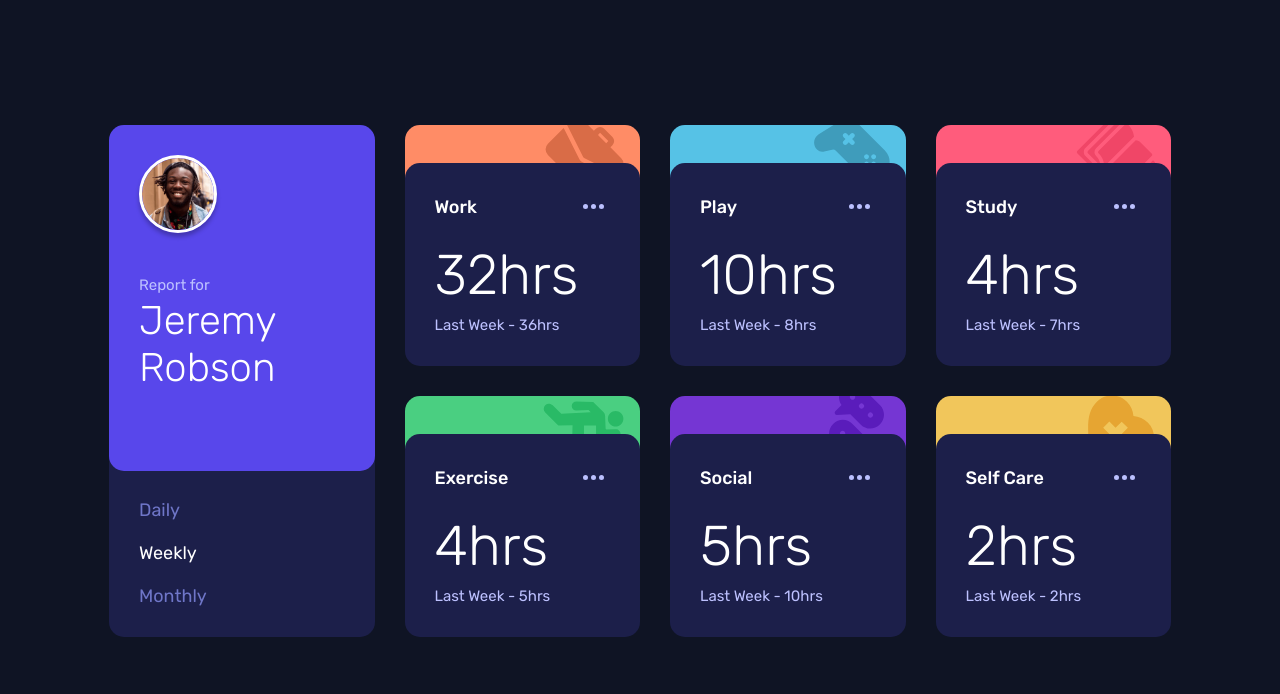
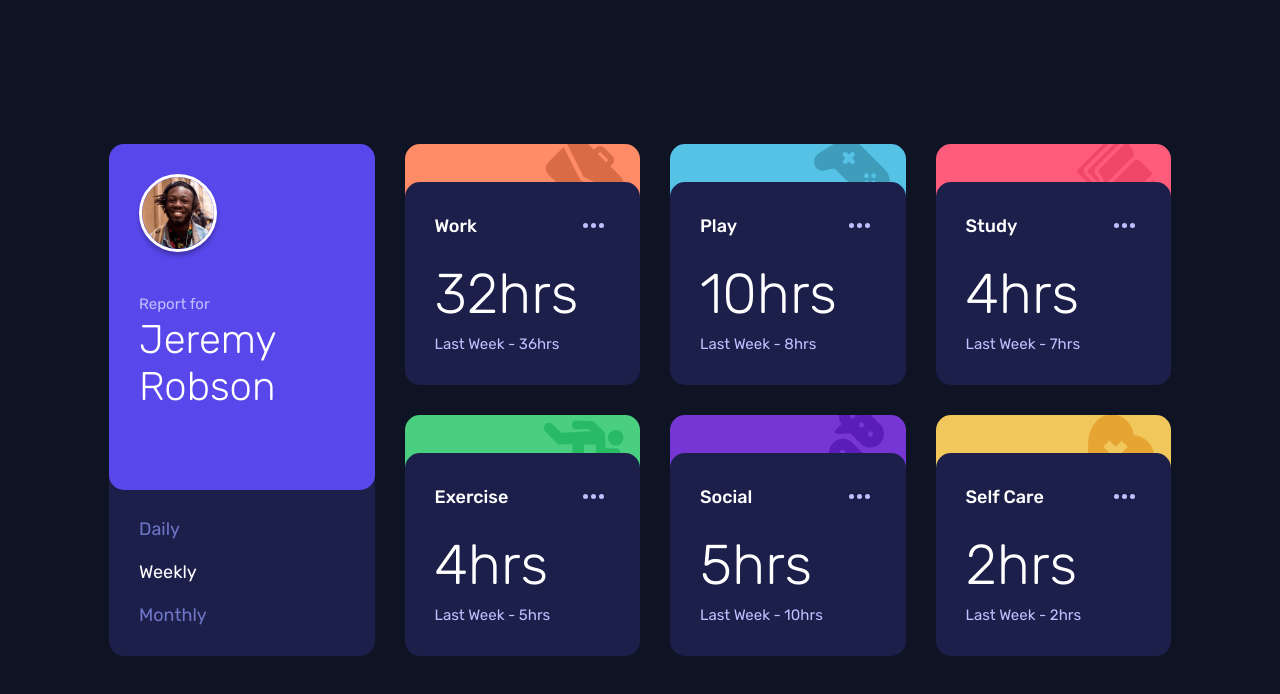
Before and after one commit to MaxCoder-mc/Time-tracking-dashboard, a plain HTML site: page index.html in a window 1280 px wide. Drawn offline with Linux system fonts and the light colour scheme.

Commit message:
Update style.css

```diff
--- a/style.css
+++ b/style.css
@@ -277,6 +277,7 @@ input[type="radio"]:checked + label {
   }
   .dashboard {
     max-width: 69.375rem; /* 1110px */
+    padding-block: 2.375rem 0;
 
     display: flex;
     justify-content: center;
```
